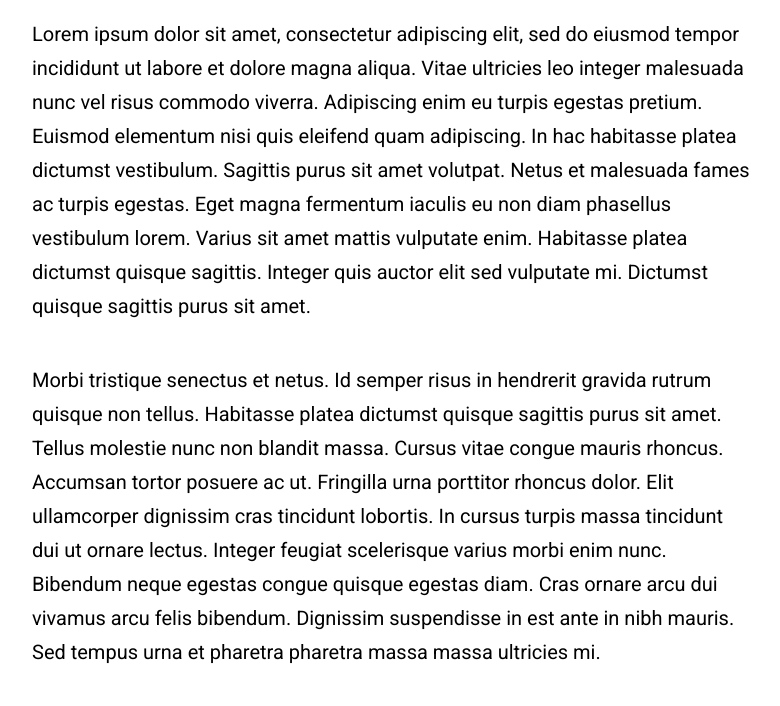
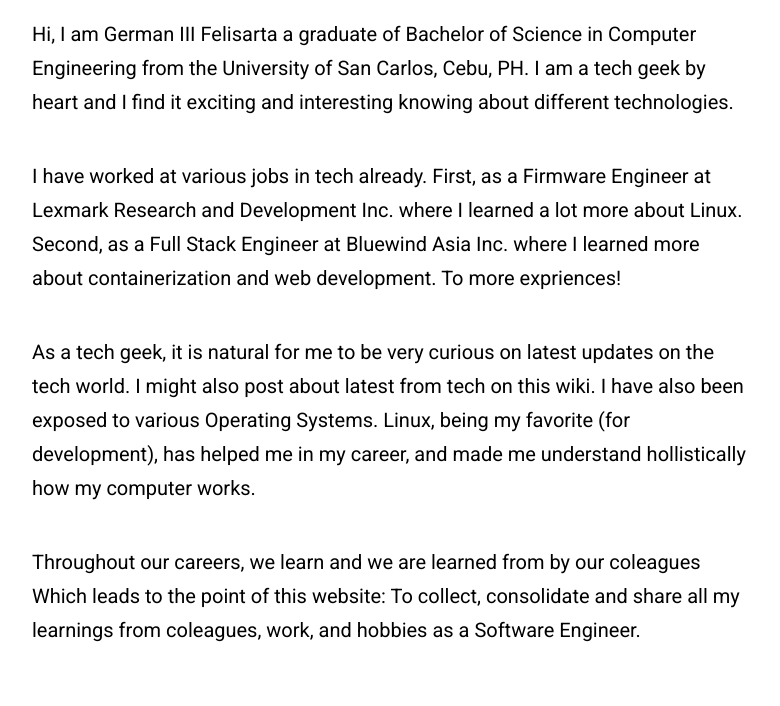
Before and after one commit to germaniii-com/blog.germaniii.com, an Astro site: page /about in a window 1280 px wide. Shown: the part 871-1577 px from the top of the page, without its empty margins (248-1028 px from the left). Built offline with nearby package versions, Linux system fonts and the light colour scheme; Astro itself is replaced by a stand-in of ours.

Commit message:
Update about me page

```diff
--- a/src/pages/about.astro
+++ b/src/pages/about.astro
@@ -3,60 +3,35 @@
 ---
 
 <Layout
-	title="About Me"
-	description="Lorem ipsum dolor sit amet"
-	pubDate={new Date('August 08 2021')}
+	title="About Me | German III"
+	description="I am a software"
+	pubDate={new Date('May 02 2024')}
 	heroImage="/blog-placeholder-about.jpg"
 >
 	<p>
-		Lorem ipsum dolor sit amet, consectetur adipiscing elit, sed do eiusmod tempor incididunt ut
-		labore et dolore magna aliqua. Vitae ultricies leo integer malesuada nunc vel risus commodo
-		viverra. Adipiscing enim eu turpis egestas pretium. Euismod elementum nisi quis eleifend quam
-		adipiscing. In hac habitasse platea dictumst vestibulum. Sagittis purus sit amet volutpat. Netus
-		et malesuada fames ac turpis egestas. Eget magna fermentum iaculis eu non diam phasellus
-		vestibulum lorem. Varius sit amet mattis vulputate enim. Habitasse platea dictumst quisque
-		sagittis. Integer quis auctor elit sed vulputate mi. Dictumst quisque sagittis purus sit amet.
+		Hi, I am German III Felisarta a graduate of Bachelor of Science in Computer Engineering
+		from the University of San Carlos, Cebu, PH. I am a tech geek by heart and I find it
+		exciting and interesting knowing about different technologies.
 	</p>
 
 	<p>
-		Morbi tristique senectus et netus. Id semper risus in hendrerit gravida rutrum quisque non
-		tellus. Habitasse platea dictumst quisque sagittis purus sit amet. Tellus molestie nunc non
-		blandit massa. Cursus vitae congue mauris rhoncus. Accumsan tortor posuere ac ut. Fringilla urna
-		porttitor rhoncus dolor. Elit ullamcorper dignissim cras tincidunt lobortis. In cursus turpis
-		massa tincidunt dui ut ornare lectus. Integer feugiat scelerisque varius morbi enim nunc.
-		Bibendum neque egestas congue quisque egestas diam. Cras ornare arcu dui vivamus arcu felis
-		bibendum. Dignissim suspendisse in est ante in nibh mauris. Sed tempus urna et pharetra pharetra
-		massa massa ultricies mi.
+		I have worked at various jobs in tech already. First, as a Firmware Engineer at Lexmark Research
+		and Development Inc. where I learned a lot more about Linux. Second, as a Full Stack Engineer at
+		Bluewind Asia Inc. where I learned more about containerization and web development. To
+		more expriences!
 	</p>
 
 	<p>
-		Mollis nunc sed id semper risus in. Convallis a cras semper auctor neque. Diam sit amet nisl
-		suscipit. Lacus viverra vitae congue eu consequat ac felis donec. Egestas integer eget aliquet
-		nibh praesent tristique magna sit amet. Eget magna fermentum iaculis eu non diam. In vitae
-		turpis massa sed elementum. Tristique et egestas quis ipsum suspendisse ultrices. Eget lorem
-		dolor sed viverra ipsum. Vel turpis nunc eget lorem dolor sed viverra. Posuere ac ut consequat
-		semper viverra nam. Laoreet suspendisse interdum consectetur libero id faucibus. Diam phasellus
-		vestibulum lorem sed risus ultricies tristique. Rhoncus dolor purus non enim praesent elementum
-		facilisis. Ultrices tincidunt arcu non sodales neque. Tempus egestas sed sed risus pretium quam
-		vulputate. Viverra suspendisse potenti nullam ac tortor vitae purus faucibus ornare. Fringilla
-		urna porttitor rhoncus dolor purus non. Amet dictum sit amet justo donec enim.
+		As a tech geek, it is natural for me to be very curious on latest updates on the tech world. I might
+		also post about latest from tech on this wiki. I have also been exposed to various Operating Systems.
+		Linux, being my favorite (for development), has helped me in my career, and made me understand hollistically
+		how my computer works.
 	</p>
 
 	<p>
-		Mattis ullamcorper velit sed ullamcorper morbi tincidunt. Tortor posuere ac ut consequat semper
-		viverra. Tellus mauris a diam maecenas sed enim ut sem viverra. Venenatis urna cursus eget nunc
-		scelerisque viverra mauris in. Arcu ac tortor dignissim convallis aenean et tortor at. Curabitur
-		gravida arcu ac tortor dignissim convallis aenean et tortor. Egestas tellus rutrum tellus
-		pellentesque eu. Fusce ut placerat orci nulla pellentesque dignissim enim sit amet. Ut enim
-		blandit volutpat maecenas volutpat blandit aliquam etiam. Id donec ultrices tincidunt arcu. Id
-		cursus metus aliquam eleifend mi.
+		Throughout our careers, we learn and we are learned from by our coleagues Which leads to the point
+		of this website: To collect, consolidate and share all my learnings from coleagues, work, and hobbies
+		as a Software Engineer.
 	</p>
 
-	<p>
-		Tempus quam pellentesque nec nam aliquam sem. Risus at ultrices mi tempus imperdiet. Id porta
-		nibh venenatis cras sed felis eget velit. Ipsum a arcu cursus vitae. Facilisis magna etiam
-		tempor orci eu lobortis elementum. Tincidunt dui ut ornare lectus sit. Quisque non tellus orci
-		ac. Blandit libero volutpat sed cras. Nec tincidunt praesent semper feugiat nibh sed pulvinar
-		proin gravida. Egestas integer eget aliquet nibh praesent tristique magna.
-	</p>
 </Layout>
```
